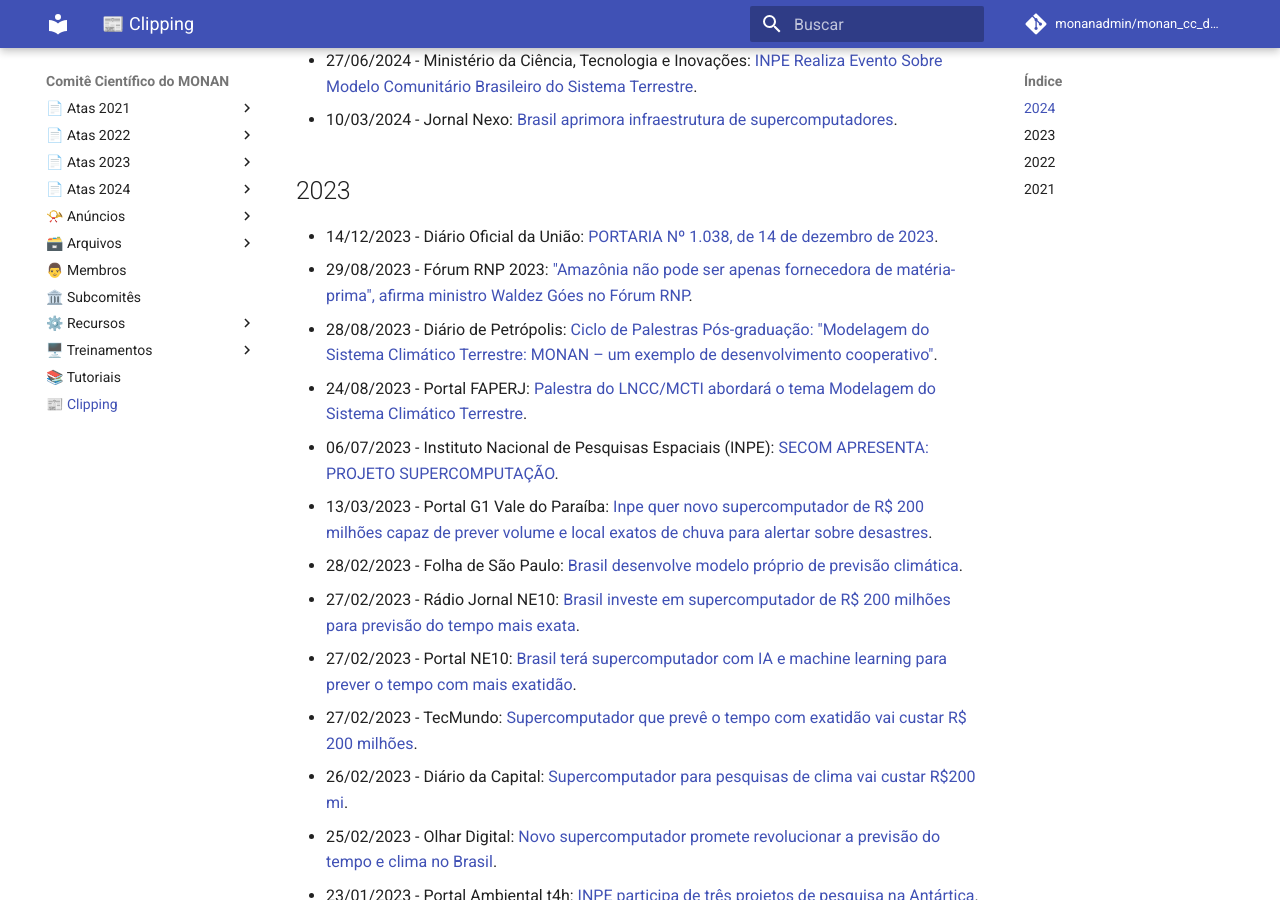
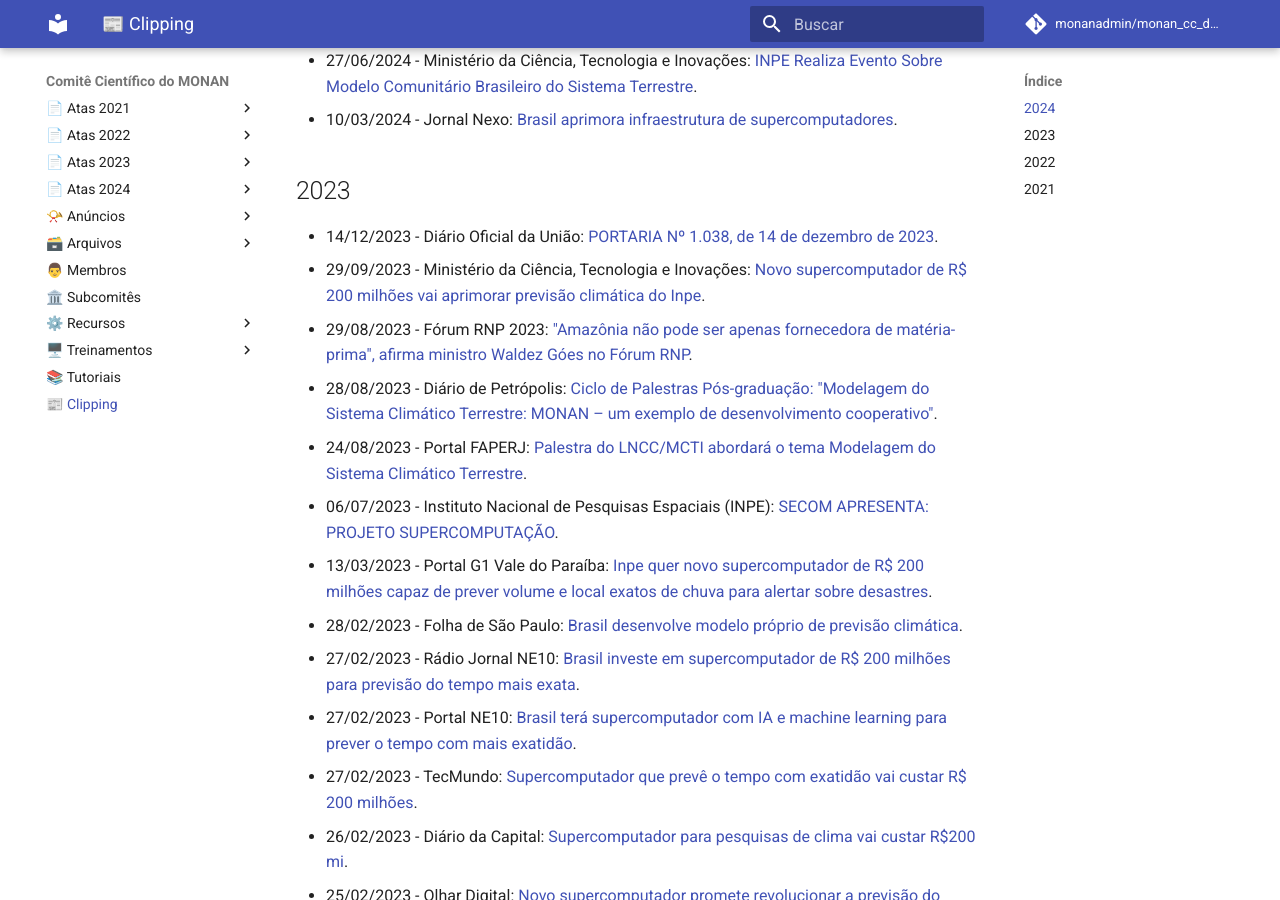
Before and after one commit to monanadmin/monan_cc_docs, an MkDocs documentation site: the page built from docs/clipping.md, in a window 1280 px wide and 900 px high, scrolled down 1136 px. Built offline with MkDocs 1.6.1 and Material for MkDocs 9.7.7, drawn with Linux system fonts in a browser that asks for light colours; comment, search, counter and statistics services are not loaded.

Commit message:
Atualizando página clipping.md

```diff
--- a/docs/clipping.md
+++ b/docs/clipping.md
@@ -25,6 +25,7 @@
 ## 2023
 
 * 14/12/2023 - Diário Oficial da União: [PORTARIA Nº 1.038, de 14 de dezembro de 2023](https://www.in.gov.br/web/dou/-/portaria-n-1.038-de-14-de-dezembro-de-2023-530653031).
+* 29/09/2023 - Ministério da Ciência, Tecnologia e Inovações: [Novo supercomputador de R$ 200 milhões vai aprimorar previsão climática do Inpe](https://www.gov.br/mcti/pt-br/acompanhe-o-mcti/noticias/2023/09/novo-supercomputador-de-r-200-milhoes-vai-aprimorar-previsao-climatica-do-inpe).
 * 29/08/2023 - Fórum RNP 2023: ["Amazônia não pode ser apenas fornecedora de matéria-prima", afirma ministro Waldez Góes no Fórum RNP](https://www.rnp.br/noticias/amazonia-nao-pode-ser-apenas-fornecedora-de-materia-prima-afirma-ministro-waldez-goes-no).
 * 28/08/2023 - Diário de Petrópolis: [Ciclo de Palestras Pós-graduação: "Modelagem do Sistema Climático Terrestre: MONAN – um exemplo de desenvolvimento cooperativo"](https://www.diariodepetropolis.com.br/integra/ciclo-de-palestras-pos-graduacao-modelagem-do-sistema-climatico-terrestre-monan-um-exemplo-de-desenvolvimento-cooperativo-247584).
 * 24/08/2023 - Portal FAPERJ: [Palestra do LNCC/MCTI abordará o tema Modelagem do Sistema Climático Terrestre](https://www.faperj.br/?id=400.7.1).
```
